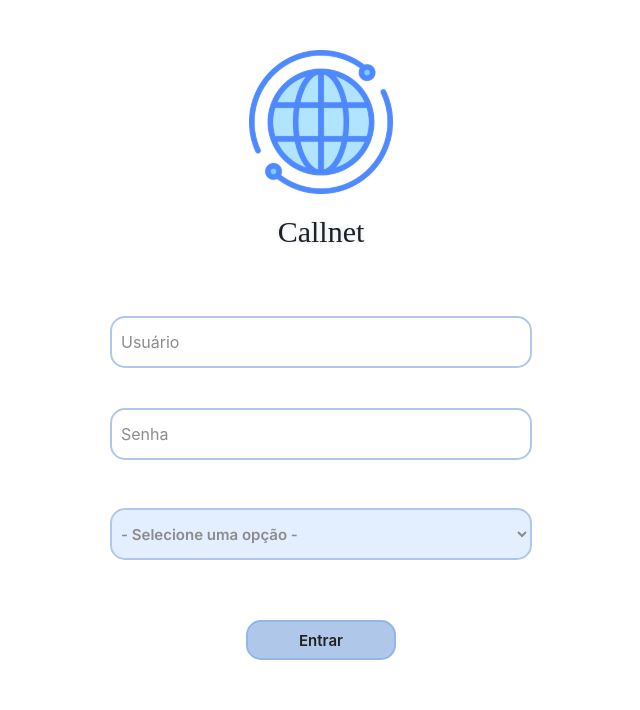
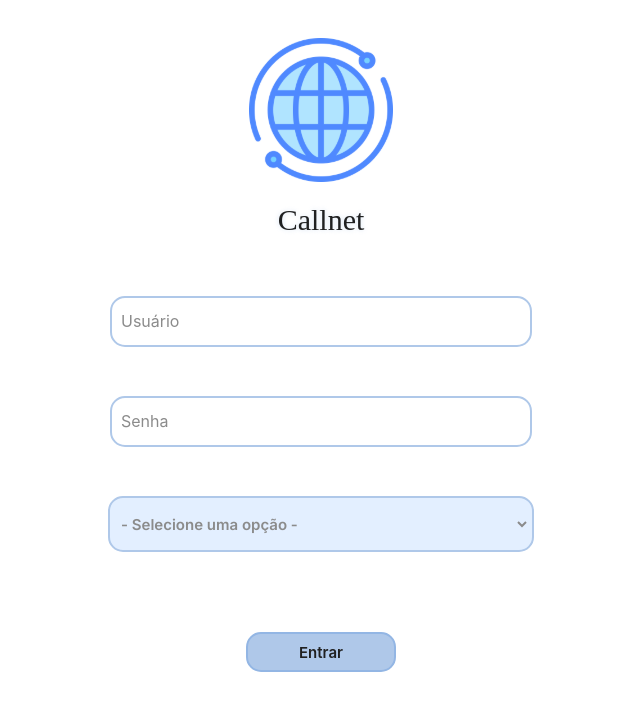
Before and after one commit to Equipe-CodeLand/API-2023.2-Front-End, a React (Create React App) app: page /login in a window 1280 px wide. Shown: the top 710 px of the page, without its empty margins (319-959 px from the left). Built offline with nearby package versions, Linux system fonts and the light colour scheme; a web font is replaced by a local one.

Commit message:
sistema de verificação no tipo de usuario

```diff
--- a/src/components/login/login.css
+++ b/src/components/login/login.css
@@ -7,6 +7,9 @@
     --branco_azulado: #e3efff;
     --azul_claro: #AFC8E9;
     --azul: #93B6E4;
+    --error_border: #A94442;
+    --error_background: #F2DEDE;
+    --error_placeholder: #a9444286;
 }
 
 * {
@@ -62,10 +65,10 @@ div#login form.login div.loginPassword {
     align-items: center;
 }
 
-div#login form.login div.loginPassword input#inputLogin,
-div#login form.login div.loginPassword input#inputPassword {
+div#login form.login div.loginPassword input.inputLogin,
+div#login form.login div.loginPassword input.inputPassword {
     transition: all 0.5s;
-    margin: 0px 0px 40px 0px;
+    margin: 0px;
     padding: 4px 9px;
     width: 400px;
     height: 40px;
@@ -74,21 +77,46 @@ div#login form.login div.loginPassword input#inputPassword {
     border: 2px solid var(--azul_claro) ;
 }
 
-div#login form.login div.loginPassword input#inputLogin::placeholder,
-div#login form.login div.loginPassword input#inputPassword::placeholder {
+div#login form.login div.loginPassword input.inputLogin::placeholder,
+div#login form.login div.loginPassword input.inputPassword::placeholder {
     color: #8b8b8b;
 }
 
-div#login form.login div.loginPassword input#inputLogin:focus,
-div#login form.login div.loginPassword input#inputPassword:focus {
+div#login form.login div.loginPassword input.error::placeholder {
+    color: var(--error_border);
+}
+
+div.errorText {
+    align-self: left;
+    height: 10px;
+    text-align: left;
+    margin-top: 5px;
+    margin-bottom: 35px;
+    color: var(--error_border);
+    font-weight: 600;
+    font-size: 14px;
+    text-align: center;
+}
+
+div#login form.login div.loginPassword input.inputLogin:focus,
+div#login form.login div.loginPassword input.inputPassword:focus {
     outline: invert;
     border: 4px solid var(--azul);
     box-shadow: none;
 }
 
+div#login form.login div.tipoUsuario div.select {
+    transition: all 0.5s;
+    height: auto;
+    width: auto;
+    border: 2px solid var(--azul_claro) ;
+    padding: -10;
+    border-radius: 15px;
+    background-color: var(--branco_azulado);
+}
+
 div#login form.login div.tipoUsuario select.inputTipoUsuario {
     transition: all 0.5s;
-    margin: 0px 0px 40px 0px;
     padding: 4px 5px;
     width: 422px;
     height: 52px;
@@ -96,8 +124,8 @@ div#login form.login div.tipoUsuario select.inputTipoUsuario {
     font-family: var(--Inter);
     font-size: 1em;
     font-weight: 600;
-    background-color: var(--branco_azulado);
-    border: 2px solid var(--azul_claro) ;
+    background-color: transparent;
+    border: 2px solid transparent ;
 }
 
 div#login form.login div.tipoUsuario select.inputTipoUsuarioColor {
@@ -111,18 +139,19 @@ div#login form.login div.tipoUsuario select.inputTipoUsuario option {
     border-radius: 5px;
     font-weight: 600;
     background-color: var(--branco_azulado);
-    border: 2px solid var(--azul_claro) ;
+    border: 3px solid var(--azul_claro) ;
 }
 
 div#login form.login div.tipoUsuario select.inputTipoUsuario option.nullValue {
     color: #8b8b8b;
 }
 
-div#login form.login div.tipoUsuario select.inputTipoUsuario:focus {
-    box-shadow: none;
+div#login form.login div.tipoUsuario select.inputTipoUsuario::selection {
+    outline: invert;
 }
 
 div#login form.login div.button {
+    margin-top: 10px;
     height: 80px;
     display: flex;
     justify-content: center;
@@ -153,3 +182,14 @@ div#login form.login div.button input#inputButton:active {
     height: 38px;
     font-size: 0.95em;
 }
+
+/* CSS DO ERROR */
+
+input.error, div.error {
+    background-color: var(--error_background) !important;
+    border: 2px solid var(--error_border) !important;
+}
+
+div#login form.login div.tipoUsuario div.select.error select.inputTipoUsuarioColor {
+    color: var(--error_placeholder);
+}
--- a/src/components/login/login.tsx
+++ b/src/components/login/login.tsx
@@ -10,26 +10,76 @@ export default function Login(props:LoginInterface){
     const [usuario, setUsuario] = useState(props.usuario || '')
     const [senha, setSenha] = useState(props.senha || '')
 
-    const [usuarios, setUsuarios] = useState<LoginInterface[]>([])
-
     const [active, setMode] = useState(true);
 
-    function buscarUsuario(user_email:string, user_senha:string) {
-        axios.get (`http://localhost:5000/login/${user_email}`,).then(res => {
-            if (res.data == null) {
-                console.log("Email incorreto")
+    const [errorLogin, setErrorLogin] = useState(false);
+    const [errorPassword, setErrorPassword] = useState(false);
+    const [errorType, setErrorType] = useState(false)
+
+    var [loginErrorText, setLoginErrorText] = useState("")
+    var [passwordErrorText, setPasswordErrorText] = useState("")
+    var [typeErrorText, setTypeErrorText] = useState("")
+
+    function authentificarUser() {
+        // authentificar usuario
+        alert(tipoUsuario)
+    }
+
+    function usuarioExistente(type: string, user_email:string, user_senha:string) {
+        axios.get (`http://localhost:5000/login/${user_email}/${user_senha}/${type}`,).then(res => {
+            console.log(res.data)
+            if (!res.data.validUser) {
+                loginError("Usuário não encontrado")
             } else {
-                console.log("Email correto")
-                console.log(res.data.email)
-                if (res.data.senha == user_senha) {
-                    console.log("Senha correta")
+                if (!res.data.validPassword) {
+                    passwordError("Senha incorreta")
+
                 } else {
-                    console.log("Senha incorreta")
-                    console.log(res.data.senha)
-                    console.log(user_senha)
+                    if (!res.data.validType) {
+                        loginError("Usuário não encontrado")
+                    } else {
+                        allSucess()
+                        authentificarUser()
+                    }
                 }
             }
         })
+    }
+
+    function loginError(mensagem:string) {
+        setErrorLogin(true)
+        setErrorPassword(false)
+        setErrorType(false)
+        setLoginErrorText(mensagem)
+        setPasswordErrorText("")
+        setTypeErrorText("")
+    }
+
+    function passwordError(mensagem:string) {
+        setErrorLogin(false)
+        setErrorPassword(true)
+        setErrorType(false)
+        setLoginErrorText("")
+        setPasswordErrorText(mensagem)
+        setTypeErrorText("")
+    }
+
+    function typeError(mensagem:string) {
+        setErrorLogin(false)
+        setErrorPassword(false)
+        setErrorType(true)
+        setLoginErrorText("")
+        setPasswordErrorText("")
+        setTypeErrorText(mensagem)
+    }
+
+    function allSucess() {
+        setErrorLogin(false)
+        setErrorPassword(false)
+        setErrorType(false)
+        setLoginErrorText("")
+        setPasswordErrorText("")
+        setTypeErrorText("")
     }
 
     // Função que envia o formulario
@@ -39,7 +89,16 @@ export default function Login(props:LoginInterface){
 
         // adicione aqui o código para enviar para o backend
 
-        console.log(buscarUsuario(usuario, senha))
+        if (usuario == "") {
+            loginError("Insira um usuário")
+        } else if (senha == "") {
+            passwordError("Insira uma senha")
+        } else if (tipoUsuario == "") {
+            typeError("Selecione um tipo de usuário")
+        } else {
+            allSucess()
+            usuarioExistente(tipoUsuario, usuario, senha)
+        }
     }
 
     // Função que muda o valor do Tipo de Usuario
@@ -82,16 +141,22 @@ export default function Login(props:LoginInterface){
             <form onSubmit={handleSubmit} className="login">
 
                 <div className="loginPassword">
-                    <input value={usuario} type="email" id="inputLogin" className="inputLogin" placeholder="Usuário" onChange={handleUsuarioChange}/>
-                    <input value={senha} type="password" id="inputPassword" className="inputPassword input" placeholder="Senha" onChange={handleSenhaChange}/>
+                    <input value={usuario} type="email" id="inputLogin" className={errorLogin ? "inputLogin error" : "inputLogin"} placeholder="Usuário" onChange={handleUsuarioChange}/>
+                    <div className="errorText">{loginErrorText}</div>
+
+                    <input value={senha} type="password" id="inputPassword" className={errorPassword ? "inputPassword error" : "inputPassword"} placeholder="Senha" onChange={handleSenhaChange}/>
+                    <div className="errorText">{passwordErrorText}</div>
                 </div>
                 <div className="tipoUsuario">
-                    <select className={active ? "inputTipoUsuarioColor inputTipoUsuario browser-default" : "inputTipoUsuario browser-default"} value={tipoUsuario} onChange={handleTipoUsuario} onClick={handleTipoUsuarioColor}>
-                        <option value="" className="nullValue">- Selecione uma opção -</option>
-                        <option value="cliente">Cliente</option>
-                        <option value="tecnico">Técnico</option>
-                        <option value="administrador">Administrador</option>
-                    </select>
+                    <div className={errorType ? "select error" : "select"}>
+                        <select className={active ? "inputTipoUsuarioColor inputTipoUsuario browser-default" : "inputTipoUsuario browser-default"} value={tipoUsuario} onChange={handleTipoUsuario} onClick={handleTipoUsuarioColor}>
+                            <option value="" className="nullValue">- Selecione uma opção -</option>
+                            <option value="cliente">Cliente</option>
+                            <option value="atendente">Atendente</option>
+                            <option value="administrador">Administrador</option>
+                        </select>
+                    </div>
+                    <div className="errorText">{typeErrorText}</div>
                 </div>
                 <div className="button">
                     <input type="submit" id="inputButton" value="Entrar" />
```
